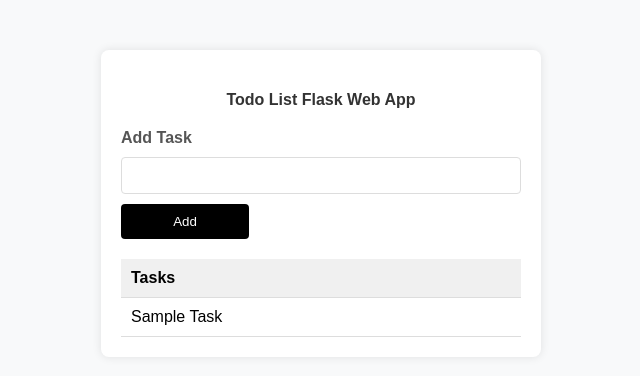
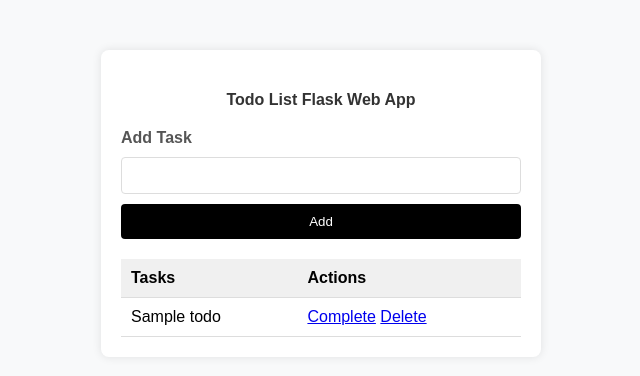
Before and after one commit to abdal-sharif/flask-todo-web-app, a Flask app: page / in a window 1280 px wide. Shown: the top 376 px of the page, without its empty margins (319-959 px from the left). Run offline with Flask 3, Linux system fonts and the light colour scheme; tables that the repository leaves empty hold one stand-in row (values such as "Sample post").

Commit message:
added some changes but making error

```diff
--- a/app.py
+++ b/app.py
@@ -1,20 +1,53 @@
-from flask import Flask, render_template
+from flask import Flask, render_template, request, redirect, url_for
 from flask_sqlalchemy import SQLAlchemy
 
 app = Flask(__name__)
 
-# Correct the configuration keys
+# Configuration for the SQLite database
 app.config['SQLALCHEMY_DATABASE_URI'] = 'sqlite:///db.sqlite'
-app.config['SQLALCHEMY_TRACK_MODIFICATIONS'] = False  # Corrected the key to SQLALCHEMY_TRACK_MODIFICATIONS
+app.config['SQLALCHEMY_TRACK_MODIFICATIONS'] = False
 
 # Initialize the database
 db = SQLAlchemy(app)
 
-@app.route("/")
+# Model for the Todo items
+class Todo(db.Model):
+    id = db.Column(db.Integer, primary_key=True)
+    title = db.Column(db.String(100))
+    completed = db.Column(db.Boolean, default=False)
+
+@app.route('/')
 def index():
-    return render_template('index.html')
+    # Fetch all tasks
+    tasks = Todo.query.all()
+    return render_template('index.html', tasks=tasks)
+
+@app.route('/add', methods=['POST'])
+def add():
+    # Add new task
+    title = request.form.get('task')
+    new_task = Todo(title=title, completed=False)
+    db.session.add(new_task)
+    db.session.commit()
+    return redirect(url_for('index'))
+
+@app.route('/update/<int:task_id>')
+def update(task_id):
+    # Mark task as completed
+    task = Todo.query.get(task_id)
+    task.completed = not task.completed
+    db.session.commit()
+    return redirect(url_for('index'))
+
+@app.route('/delete/<int:task_id>')
+def delete(task_id):
+    # Delete task
+    task = Todo.query.get(task_id)
+    db.session.delete(task)
+    db.session.commit()
+    return redirect(url_for('index'))
 
 if __name__ == '__main__':
-    with app.app_context():  # Ensure the app context is pushed
+    with app.app_context():
         db.create_all()  # Create the database tables
-    app.run(debug=True)  # Enable debug mode for easier troubleshooting
+    app.run(debug=True)
--- a/templates/index.html
+++ b/templates/index.html
@@ -3,7 +3,7 @@
 <head>
     <meta charset="UTF-8">
     <meta name="viewport" content="width=device-width, initial-scale=1.0">
-    <title>To-Do List</title>
+    <title>Todo List Flask Web App</title>
     <style>
         body {
             background-color: #f8f9fa;
@@ -48,7 +48,6 @@
             padding: 10px;
             border-radius: 4px;
             cursor: pointer;
-            width: 10vw;
         }
         button:hover {
             background-color: #333;
@@ -71,24 +70,28 @@
 <body>
     <div class="container">
         <h4>Todo List Flask Web App</h4>
-        <form action="" method="POST">
-            <label for="add">Add Task</label>
-            <input type="text" name="task" id="add" required>
+        <form action="/add" method="POST">
+            <label for="task">Add Task</label>
+            <input type="text" name="task" id="task" required>
             <button type="submit">Add</button>
         </form>
-
         <table>
             <thead>
                 <tr>
                     <th>Tasks</th>
+                    <th>Actions</th>
                 </tr>
             </thead>
             <tbody>
-                <!-- Example row, replace with dynamic content -->
+                {% for task in tasks %}
                 <tr>
-                    <td>Sample Task</td>
+                    <td>{{ task.title }}</td>
+                    <td>
+                        <a href="/update/{{ task.id }}">Complete</a>
+                        <a href="/delete/{{ task.id }}">Delete</a>
+                    </td>
                 </tr>
-                <!-- Add more rows as needed -->
+                {% endfor %}
             </tbody>
         </table>
     </div>
```
